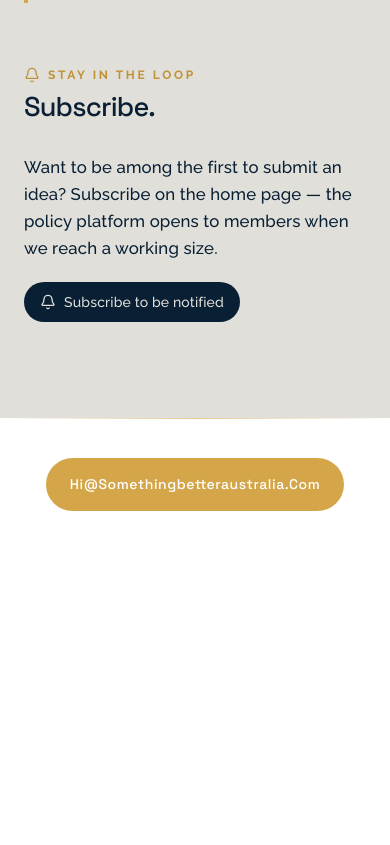
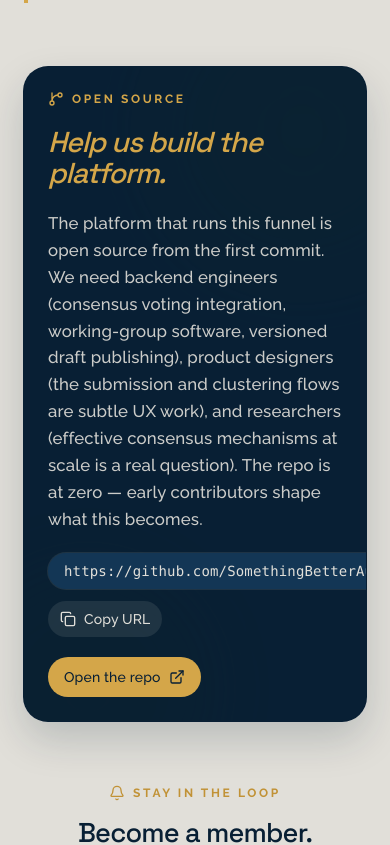
Before and after one commit to SomethingBetterAustralia/website, a React (Vite) app in the folder packages/frontend/: page /policies in a window 390 px wide. Shown: the part 7660-8505 px from the top of the page. Before the commit the page ends 8219 px from the top, so only its background shows below. Built offline with nearby package versions, Linux system fonts and the light colour scheme.

Commit message:
Progress: Draft version complete.

```diff
--- a/packages/frontend/src/pages/Policies.tsx
+++ b/packages/frontend/src/pages/Policies.tsx
@@ -1,7 +1,11 @@
 import {
   Bell,
+  Check,
+  Copy,
+  ExternalLink,
   FileEdit,
   Filter,
+  GitBranch,
   GitMerge,
   Layers,
   Lightbulb,
@@ -9,6 +13,7 @@ import {
   Workflow,
 } from 'lucide-react';
 import { motion, useReducedMotion } from 'motion/react';
+import * as React from 'react';
 import { Button } from '@/components/ui/button';
 import {
   DraftCard,
@@ -22,6 +27,8 @@ import {
 import { Caveat } from '@/components/prose';
 import { Link } from '@/lib/router';
 import { revealUp, staggerContainer, viewportOnce } from '@/lib/motion';
+
+const POLICIES_REPO_URL = 'https://github.com/SomethingBetterAustralia/policies';
 
 type ReduceMotion = boolean | null;
 
@@ -135,6 +142,7 @@ export function Policies() {
       <PoliciesDrafts reduce={reduce} />
       <PoliciesAdopted reduce={reduce} />
       <PoliciesHowThisWorks reduce={reduce} />
+      <PoliciesContribute reduce={reduce} />
       <PoliciesCta reduce={reduce} />
     </div>
   );
@@ -488,15 +496,123 @@ function PoliciesHowThisWorks({ reduce }: { reduce: ReduceMotion }) {
   );
 }
 
+function PoliciesContribute({ reduce }: { reduce: ReduceMotion }) {
+  const [copyStatus, setCopyStatus] = React.useState<'idle' | 'copied'>('idle');
+  const copyTimerRef = React.useRef<number | null>(null);
+
+  React.useEffect(
+    () => () => {
+      if (copyTimerRef.current !== null) window.clearTimeout(copyTimerRef.current);
+    },
+    [],
+  );
+
+  async function handleCopy() {
+    try {
+      await navigator.clipboard.writeText(POLICIES_REPO_URL);
+      setCopyStatus('copied');
+      if (copyTimerRef.current !== null) window.clearTimeout(copyTimerRef.current);
+      copyTimerRef.current = window.setTimeout(() => {
+        setCopyStatus('idle');
+        copyTimerRef.current = null;
+      }, 1500);
+    } catch {
+      // Leave status idle; no fallback UI at v1.
+    }
+  }
+
+  return (
+    <motion.section
+      initial={reduce ? false : 'hidden'}
+      whileInView="visible"
+      viewport={viewportOnce}
+      variants={staggerContainer}
+      className="mx-auto w-full max-w-5xl"
+    >
+      <div className="relative overflow-hidden rounded-3xl bg-sb-navy p-6 text-sb-cream shadow-[0_18px_40px_rgba(8,31,52,0.18)] ring-1 ring-sb-navy min-[880px]:p-10">
+        <div
+          aria-hidden
+          className="pointer-events-none absolute -right-20 -top-20 size-72 rounded-full bg-sb-accent/15 mix-blend-soft-light blur-3xl"
+        />
+        <div
+          aria-hidden
+          className="pointer-events-none absolute -bottom-24 -left-16 size-64 rounded-full bg-sb-accent-hot/15 mix-blend-soft-light blur-3xl"
+        />
+        <div className="relative flex flex-col gap-5">
+          <motion.span
+            variants={revealUp}
+            className="inline-flex items-center gap-2 text-sb-accent"
+          >
+            <GitBranch aria-hidden className="size-4" />
+            <span className="text-xs font-semibold uppercase tracking-[0.22em]">
+              Open source
+            </span>
+          </motion.span>
+          <motion.h2
+            variants={revealUp}
+            className="font-display text-[clamp(1.8rem,3.5vw,2.6rem)] font-medium italic leading-[1.1] tracking-[-0.04em] text-sb-accent"
+          >
+            Help us build the platform.
+          </motion.h2>
+          <motion.p
+            variants={revealUp}
+            className="max-w-[58ch] text-[1.05rem] leading-[1.6] text-sb-cream/90"
+          >
+            The platform that runs this funnel is open source from the first commit. We need
+            backend engineers (consensus voting integration, working-group software, versioned
+            draft publishing), product designers (the submission and clustering flows are
+            subtle UX work), and researchers (effective consensus mechanisms at scale is a
+            real question). The repo is at zero &mdash; early contributors shape what this
+            becomes.
+          </motion.p>
+          <motion.div variants={revealUp} className="flex flex-wrap items-center gap-3">
+            <div className="flex items-center gap-2 rounded-full bg-sb-navy-hot px-4 py-2 ring-1 ring-sb-cream/10">
+              <code className="font-mono text-sm text-sb-cream">{POLICIES_REPO_URL}</code>
+            </div>
+            <button
+              type="button"
+              onClick={handleCopy}
+              className="inline-flex items-center gap-2 rounded-full bg-sb-cream/10 px-3 py-2 text-sm font-medium text-sb-cream transition-colors hover:bg-sb-cream/20 focus-visible:outline-none focus-visible:ring-2 focus-visible:ring-sb-accent"
+            >
+              {copyStatus === 'copied' ? (
+                <>
+                  <Check aria-hidden className="size-4" />
+                  <span aria-live="polite">Copied</span>
+                </>
+              ) : (
+                <>
+                  <Copy aria-hidden className="size-4" />
+                  <span>Copy URL</span>
+                </>
+              )}
+            </button>
+          </motion.div>
+          <motion.div variants={revealUp}>
+            <Button
+              asChild
+              className="rounded-full bg-sb-accent text-sb-navy hover:bg-sb-accent-hot focus-visible:ring-sb-accent"
+            >
+              <a href={POLICIES_REPO_URL} target="_blank" rel="noopener noreferrer">
+                Open the repo
+                <ExternalLink aria-hidden className="size-4" />
+              </a>
+            </Button>
+          </motion.div>
+        </div>
+      </div>
+    </motion.section>
+  );
+}
+
 function PoliciesCta({ reduce }: { reduce: ReduceMotion }) {
   return (
-    <section className="mx-auto w-full max-w-5xl">
+    <section className="mx-auto w-full max-w-3xl text-center">
       <motion.div
         initial={reduce ? false : 'hidden'}
         whileInView="visible"
         viewport={viewportOnce}
         variants={staggerContainer}
-        className="mb-8 flex flex-col gap-2"
+        className="flex flex-col items-center gap-4"
       >
         <motion.span
           variants={revealUp}
@@ -511,22 +627,13 @@ function PoliciesCta({ reduce }: { reduce: ReduceMotion }) {
           variants={revealUp}
           className="font-display text-[clamp(1.7rem,3.2vw,2.4rem)] font-medium leading-[1.15] tracking-[-0.03em] text-sb-navy"
         >
-          Subscribe.
+          Become a member.
         </motion.h2>
-      </motion.div>
-      <motion.div
-        initial={reduce ? false : 'hidden'}
-        whileInView="visible"
-        viewport={viewportOnce}
-        variants={staggerContainer}
-        className="flex flex-col gap-5"
-      >
         <motion.p
           variants={revealUp}
           className="max-w-[58ch] text-[1.05rem] leading-[1.6] text-sb-text"
         >
-          Want to be among the first to submit an idea? Subscribe on the home page &mdash; the
-          policy platform opens to members when we reach a working size.
+          If you can make the next number larger, please join us.
         </motion.p>
         <motion.div variants={revealUp}>
           <Button
@@ -535,7 +642,7 @@ function PoliciesCta({ reduce }: { reduce: ReduceMotion }) {
           >
             <Link to="/">
               <Bell aria-hidden className="size-4" />
-              Subscribe to be notified
+              Become a member
             </Link>
           </Button>
         </motion.div>
--- a/packages/frontend/src/pages/Progress.tsx
+++ b/packages/frontend/src/pages/Progress.tsx
@@ -2,8 +2,11 @@ import {
   ArrowRight,
   Bell,
   Calendar,
+  Check,
   CheckCircle2,
   ClipboardCheck,
+  Copy,
+  ExternalLink,
   Flag,
   Gauge,
   GitBranch,
@@ -24,6 +27,7 @@ import {
   type LucideIcon,
 } from 'lucide-react';
 import { motion, useReducedMotion } from 'motion/react';
+import * as React from 'react';
 import { Button } from '@/components/ui/button';
 import { PolicyFunnel } from '@/components/policies';
 import {
@@ -238,6 +242,7 @@ export function Progress() {
       <ProgressOpenSource reduce={reduce} />
       <ProgressEngagement reduce={reduce} />
       <ProgressCaveat reduce={reduce} />
+      <ProgressContribute reduce={reduce} />
       <ProgressCta reduce={reduce} />
     </div>
   );
@@ -641,6 +646,112 @@ function ProgressCaveat({ reduce }: { reduce: ReduceMotion }) {
   );
 }
 
+function ProgressContribute({ reduce }: { reduce: ReduceMotion }) {
+  const [copyStatus, setCopyStatus] = React.useState<'idle' | 'copied'>('idle');
+  const copyTimerRef = React.useRef<number | null>(null);
+
+  React.useEffect(
+    () => () => {
+      if (copyTimerRef.current !== null) window.clearTimeout(copyTimerRef.current);
+    },
+    [],
+  );
+
+  async function handleCopy() {
+    try {
+      await navigator.clipboard.writeText(ORG_GITHUB_URL);
+      setCopyStatus('copied');
+      if (copyTimerRef.current !== null) window.clearTimeout(copyTimerRef.current);
+      copyTimerRef.current = window.setTimeout(() => {
+        setCopyStatus('idle');
+        copyTimerRef.current = null;
+      }, 1500);
+    } catch {
+      // Leave status idle; no fallback UI at v1.
+    }
+  }
+
+  return (
+    <motion.section
+      initial={reduce ? false : 'hidden'}
+      whileInView="visible"
+      viewport={viewportOnce}
+      variants={staggerContainer}
+      className="mx-auto w-full max-w-5xl"
+    >
+      <div className="relative overflow-hidden rounded-3xl bg-sb-navy p-6 text-sb-cream shadow-[0_18px_40px_rgba(8,31,52,0.18)] ring-1 ring-sb-navy min-[880px]:p-10">
+        <div
+          aria-hidden
+          className="pointer-events-none absolute -right-20 -top-20 size-72 rounded-full bg-sb-accent/15 mix-blend-soft-light blur-3xl"
+        />
+        <div
+          aria-hidden
+          className="pointer-events-none absolute -bottom-24 -left-16 size-64 rounded-full bg-sb-accent-hot/15 mix-blend-soft-light blur-3xl"
+        />
+        <div className="relative flex flex-col gap-5">
+          <motion.span
+            variants={revealUp}
+            className="inline-flex items-center gap-2 text-sb-accent"
+          >
+            <GitBranch aria-hidden className="size-4" />
+            <span className="text-xs font-semibold uppercase tracking-[0.22em]">
+              Open source
+            </span>
+          </motion.span>
+          <motion.h2
+            variants={revealUp}
+            className="font-display text-[clamp(1.8rem,3.5vw,2.6rem)] font-medium italic leading-[1.1] tracking-[-0.04em] text-sb-accent"
+          >
+            Help us automate the next number.
+          </motion.h2>
+          <motion.p
+            variants={revealUp}
+            className="max-w-[58ch] text-[1.05rem] leading-[1.6] text-sb-cream/90"
+          >
+            Most numbers on this page are still hand-updated each week. The plan is to wire
+            each metric directly to its source &mdash; bank feeds, GitHub APIs, signup flows
+            &mdash; so the data updates itself and corrections show up in git history. If you
+            can help us automate the next pipeline, we&rsquo;d love to talk.
+          </motion.p>
+          <motion.div variants={revealUp} className="flex flex-wrap items-center gap-3">
+            <div className="flex items-center gap-2 rounded-full bg-sb-navy-hot px-4 py-2 ring-1 ring-sb-cream/10">
+              <code className="font-mono text-sm text-sb-cream">{ORG_GITHUB_URL}</code>
+            </div>
+            <button
+              type="button"
+              onClick={handleCopy}
+              className="inline-flex items-center gap-2 rounded-full bg-sb-cream/10 px-3 py-2 text-sm font-medium text-sb-cream transition-colors hover:bg-sb-cream/20 focus-visible:outline-none focus-visible:ring-2 focus-visible:ring-sb-accent"
+            >
+              {copyStatus === 'copied' ? (
+                <>
+                  <Check aria-hidden className="size-4" />
+                  <span aria-live="polite">Copied</span>
+                </>
+              ) : (
+                <>
+                  <Copy aria-hidden className="size-4" />
+                  <span>Copy URL</span>
+                </>
+              )}
+            </button>
+          </motion.div>
+          <motion.div variants={revealUp}>
+            <Button
+              asChild
+              className="rounded-full bg-sb-accent text-sb-navy hover:bg-sb-accent-hot focus-visible:ring-sb-accent"
+            >
+              <a href={ORG_GITHUB_URL} target="_blank" rel="noopener noreferrer">
+                See the public repos
+                <ExternalLink aria-hidden className="size-4" />
+              </a>
+            </Button>
+          </motion.div>
+        </div>
+      </div>
+    </motion.section>
+  );
+}
+
 function ProgressCta({ reduce }: { reduce: ReduceMotion }) {
   return (
     <section className="mx-auto w-full max-w-3xl text-center">
```
